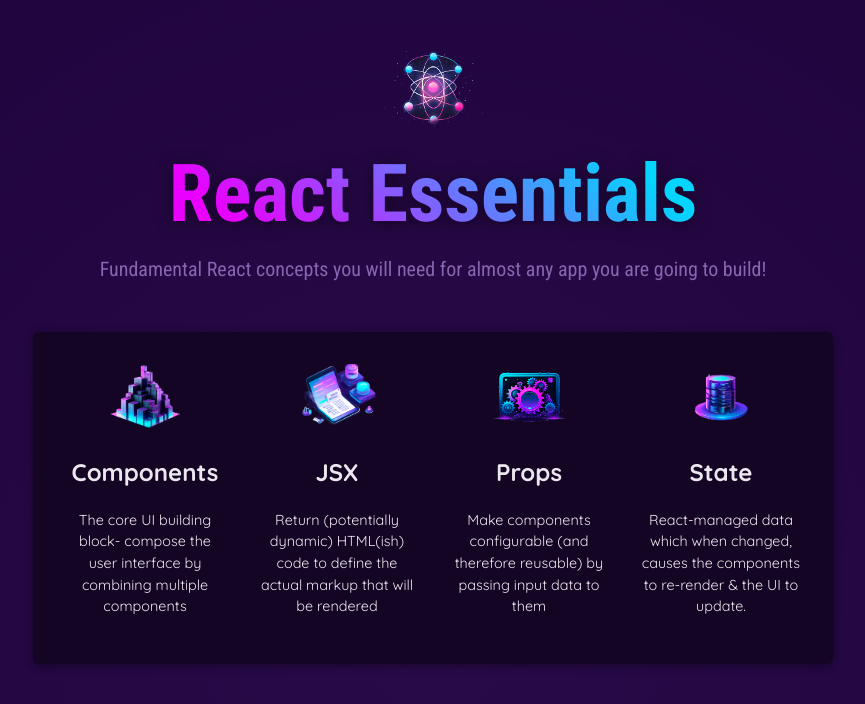
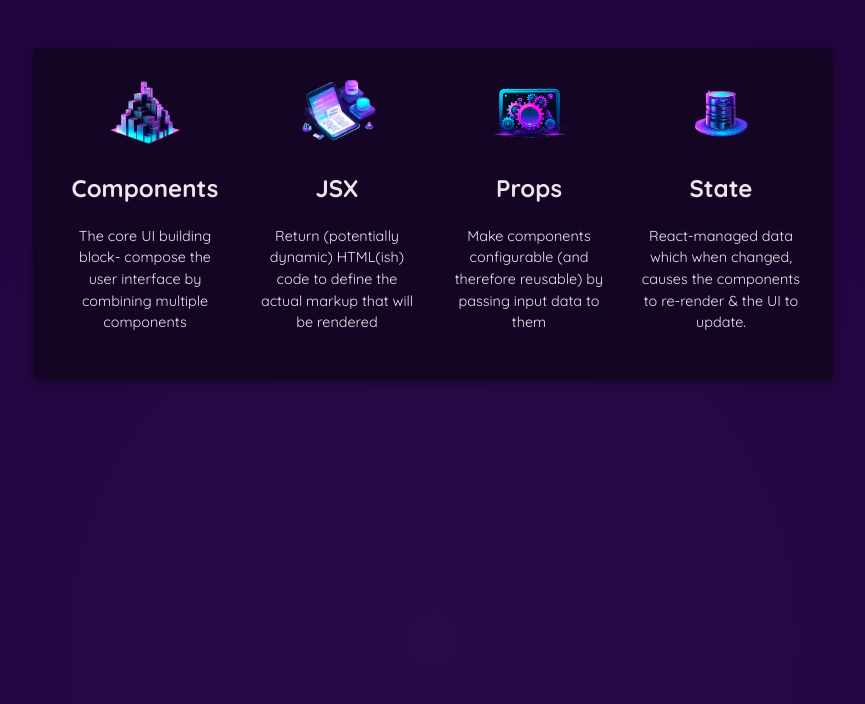
Before and after one commit to Chos4n/React-Part-1-main, a React (Vite) app: page / in a window 1280 px wide. Shown: the top 704 px of the page, without its empty margins (207-1072 px from the left). Built offline with nearby package versions, Linux system fonts and the light colour scheme.

Commit message:
added header component and data

```diff
--- a/src/App.jsx
+++ b/src/App.jsx
@@ -5,12 +5,7 @@ function App() {
   return (
     <div>
       <header>
-        <img src="src/assets/img/react-core-concepts.png" alt="Stylized atom" />
-        <h1>React Essentials</h1>
-        <p>
-          Fundamental React concepts you will need for almost any app you are
-          going to build!
-        </p>
+
       </header>
       <main>
         <section id="core-concepts">
--- a/src/data.js
+++ b/src/data.js
@@ -2,6 +2,7 @@ import componentImg from "./assets/img/components.png";
 import JsxImg from "./assets/img/jsx-ui.png";
 import PropImg from "./assets/img/config.png";
 import StateImg from "./assets/img/state-mgmt.png";
+import ReactCoreConcept from "./assets/img/react-core-concepts.png"
 
 
 
@@ -27,3 +28,12 @@ export const data =[
     description: 'React-managed data which when changed, causes the components to re-render & the UI to update.'
   }
 ];
+
+
+export const header =[
+    {
+      image: ReactCoreConcept,
+      title: 'React Essentials',
+      description: "Fundamental React concepts you will need for almost any app you are going to build!"
+    }
+  ];
```
Also changed, not shown: src/assets/components/Header.jsx (added, +14 -0 lines).
